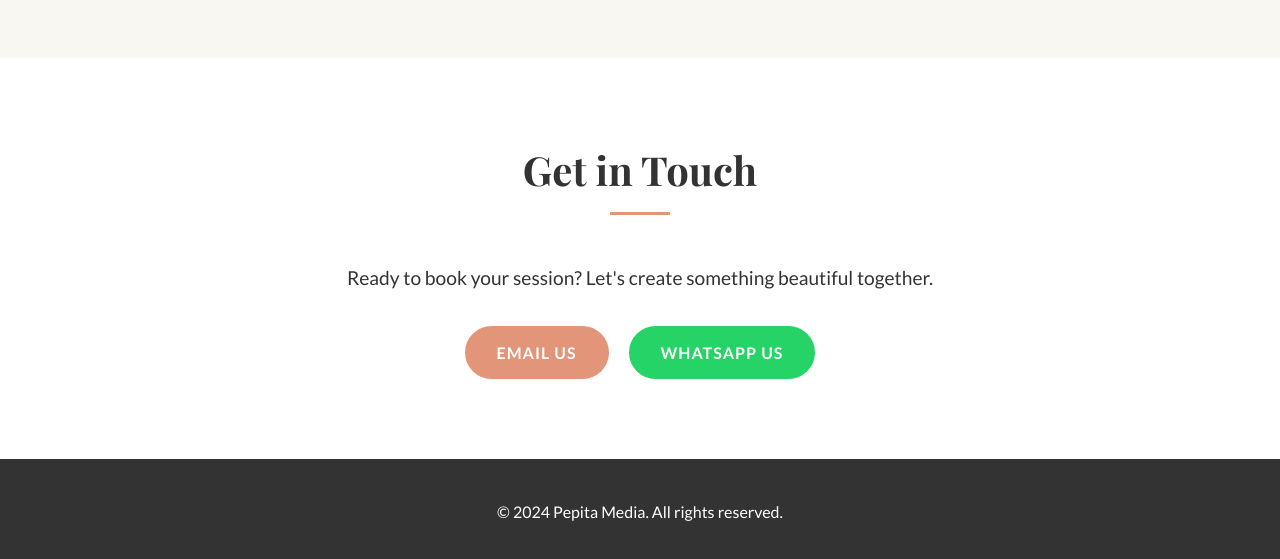
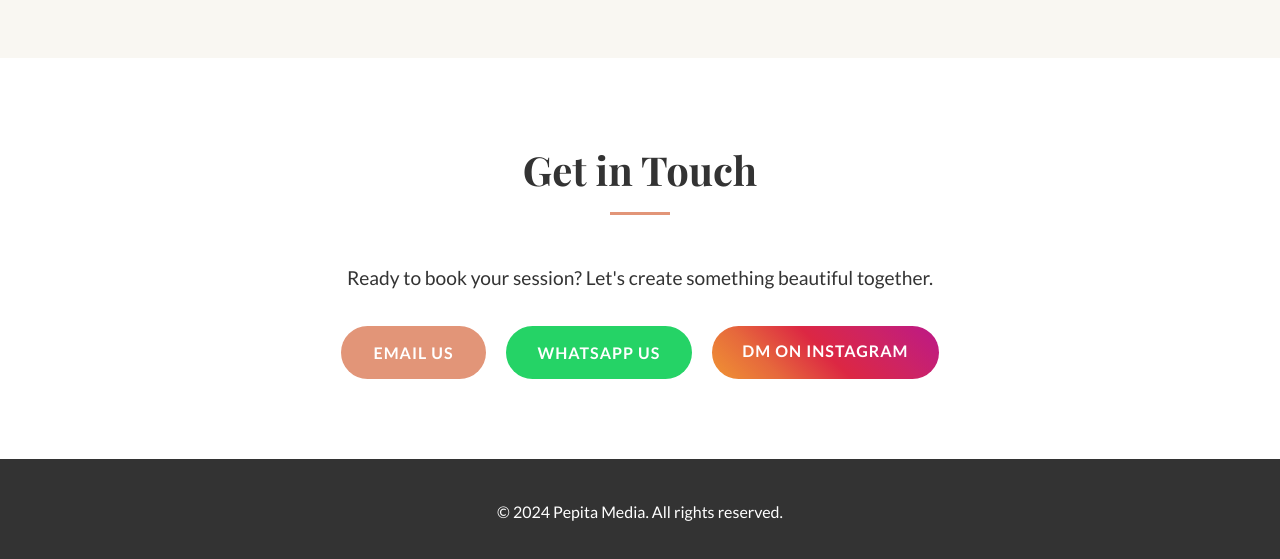
Before and after one commit to futurenowonline-ux/pepita-media-portfolio, a plain HTML site: page index.html in a window 1280 px wide. Shown: the part 3117-3676 px from the top of the page. Drawn offline with nearby package versions, Linux system fonts and the light colour scheme.

Commit message:
Update CTA links with actual contact details

```diff
--- a/index.html
+++ b/index.html
@@ -149,7 +149,8 @@
 
                 <div class="contact-actions">
                     <a href="mailto:info@pepitamedia.co.za" class="btn btn-primary">Email Us</a>
-                    <a href="https://wa.me/27000000000" class="btn btn-whatsapp">WhatsApp Us</a>
+                    <a href="https://wa.me/27624463933" class="btn btn-whatsapp" target="_blank">WhatsApp Us</a>
+                    <a href="https://ig.me/m/pepita_media" class="btn btn-instagram" target="_blank">DM on Instagram</a>
                 </div>
             </div>
         </section>
--- a/style.css
+++ b/style.css
@@ -138,6 +138,18 @@ img {
 
 .btn-whatsapp:hover {
     background-color: #128C7E;
+    transform: translateY(-2px);
+}
+
+.btn-instagram {
+    background: linear-gradient(45deg, #f09433 0%, #e6683c 25%, #dc2743 50%, #cc2366 75%, #bc1888 100%);
+    color: var(--white);
+    border: none;
+}
+
+.btn-instagram:hover {
+    background: linear-gradient(45deg, #f09433 0%, #e6683c 25%, #dc2743 50%, #cc2366 75%, #bc1888 100%);
+    filter: brightness(1.1);
     transform: translateY(-2px);
 }
 
```
